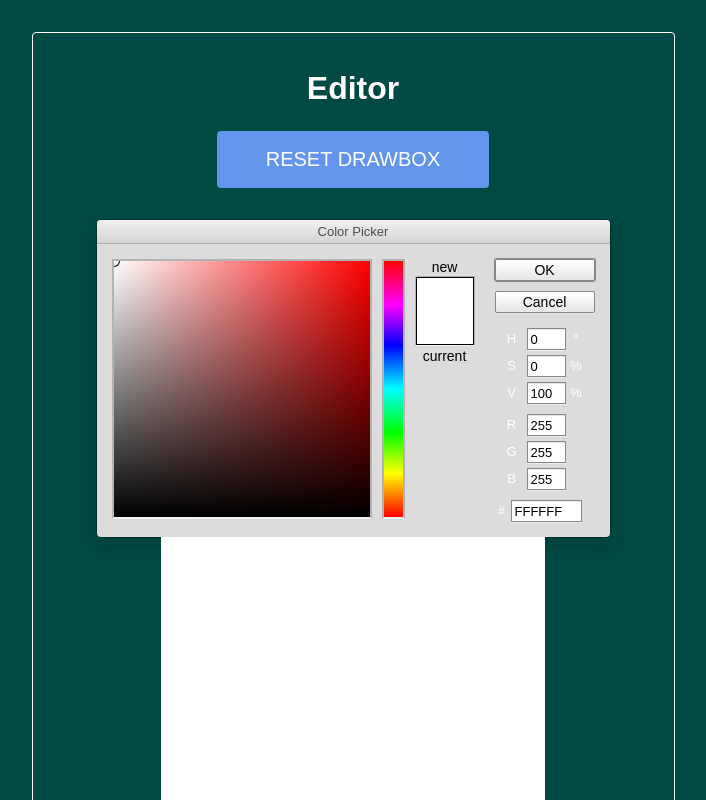
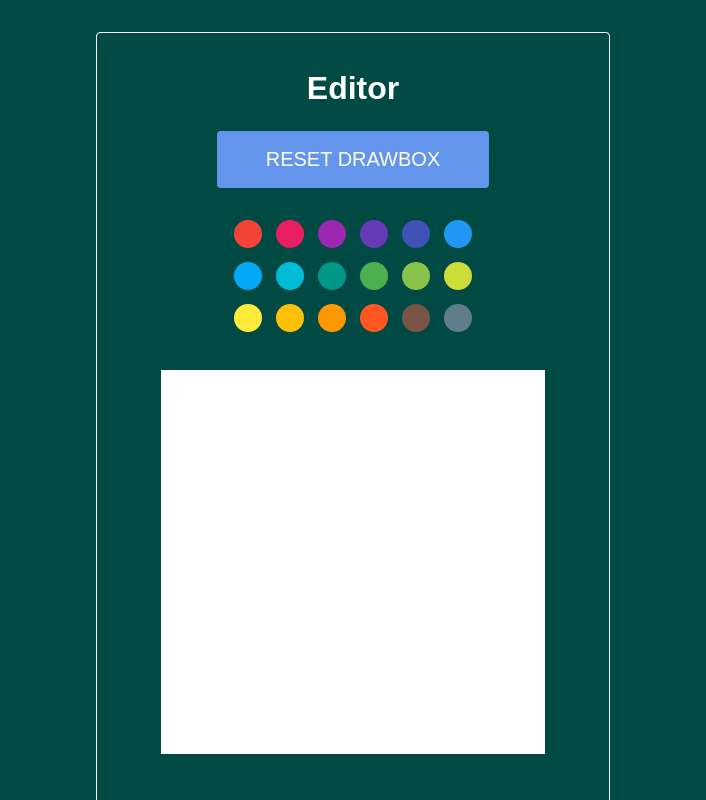
Before and after one commit to TheCyberFlash/stjag-j-toolbox, a React (Create React App) app in the folder desktop-pixel/: page / in a window 1280 px wide. Both pictures are taken after a click on the button "START DRAWBOX". Shown: the top 800 px of the page, without its empty margins (287-993 px from the left). Built offline with nearby package versions, Linux system fonts and the light colour scheme.

Commit message:
Update Editor.js

```diff
--- a/desktop-pixel/src/components/Editor.js
+++ b/desktop-pixel/src/components/Editor.js
@@ -1,5 +1,5 @@
 import React, {useState} from "react";
-import { CirclePicker, PhotoshopPicker } from "react-color";
+import { CirclePicker, PhotoshopPicker, SketchPicker } from "react-color";
 import Drawbox from "./Drawbox";
 
 const Editor = () => {
@@ -41,8 +41,9 @@ const Editor = () => {
             <button className="button" onClick={handleButtonClick}>{buttonText}</button>
 
             {hideOptions &&
-                // <CirclePicker color={color} onChangeComplete={(color) => {setColor(color.hex)}}/>
-                <PhotoshopPicker color={color} onChangeComplete={(color) => {setColor(color.hex)}}/>
+                <CirclePicker color={color} onChangeComplete={(color) => {setColor(color.hex)}}/>
+                // <PhotoshopPicker color={color} onChangeComplete={(color) => {setColor(color.hex)}}/>
+                // <SketchPicker color={color} onChangeComplete={(color) => {setColor(color.hex)}}/>
             }
 
             {hideOptions &&
```
